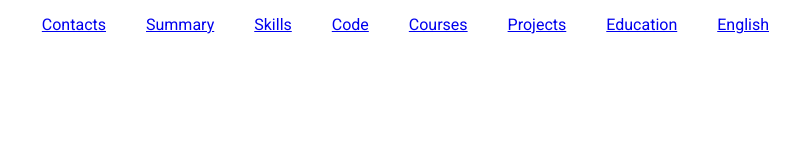
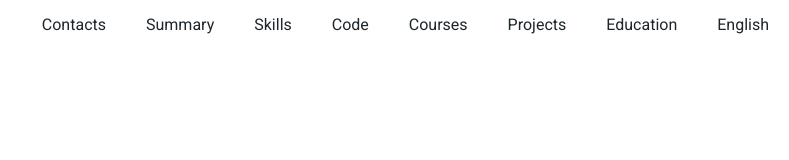
Before and after one commit to DzmitrySudalenka/rsschool-cv_2022Q4, a plain HTML site: page index.html in a window 1280 px wide. Shown: the whole page, without its empty margins (491-1280 px from the left). Drawn offline with Linux system fonts and the light colour scheme.

Commit message:
feat: add link styles

```diff
--- a/style.css
+++ b/style.css
@@ -45,4 +45,11 @@ img {
 .nav-link {
   padding: 0 20px;
   line-height: 50px;
+  color: #1d262d;
+  text-decoration: none;
+  transition: .3s;
 }
+
+.nav-link:hover {
+  color: #2867B2;
+}
```
